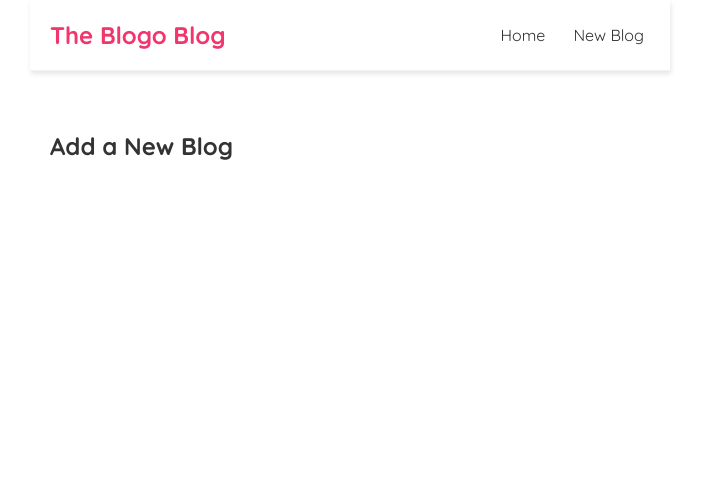
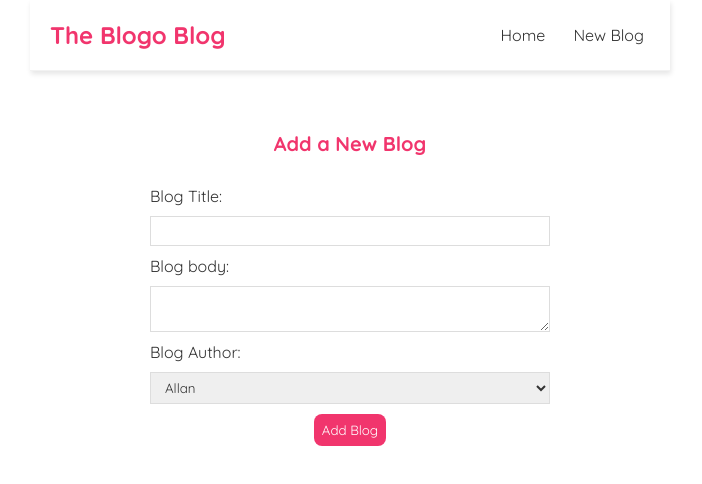
Before and after one commit to Allanetizen/Blogo, a React (Create React App) app: page /create in a window 1280 px wide. Shown: the top 484 px of the page, without its empty margins (290-992 px from the left). Built offline with nearby package versions, Linux system fonts and the light colour scheme; the HTML template or start-up script is replaced by a standard one.

Commit message:
controlled input forms

```diff
--- a/src/Create.js
+++ b/src/Create.js
@@ -1,9 +1,22 @@
 const Create = () => {
-    return (
-        <div className="create">
-            <h2>Add a New Blog</h2>
-        </div>
-      );
-}
+  return (
+    <div className="create">
+      <h2>Add a New Blog</h2>
+      <form>
+        <label>Blog Title:</label>
+        <input type="text" required></input>
+        <label>Blog body:</label>
+        <textarea required></textarea>
+        <label>Blog Author:</label>
+        <select>
+          <option value="Allan">Allan</option>
+          <option value="Tommy">Tommy</option>
+
+        </select>
+        <button>Add Blog</button>
+      </form>
+    </div>
+  );
+};
 
 export default Create;
--- a/src/index.css
+++ b/src/index.css
@@ -69,3 +69,35 @@
   border-radius: 8px;
   cursor: pointer;
 }
+
+/* create new blog form */
+.create {
+  max-width: 400px;
+  margin: 0 auto;
+  text-align: center;
+}
+.create label {
+  text-align: left;
+  display: block;
+}
+.create h2 {
+  font-size: 20px;
+  color: #f1356d;
+  margin-bottom: 30px;
+}
+.create input, .create textarea, .create select {
+  width: 100%;
+  padding: 6px 10px;
+  margin: 10px 0;
+  border: 1px solid #ddd;
+  box-sizing: border-box;
+  display: block;
+}
+.create button {
+  background: #f1356d;
+  color: #fff;
+  border: 0;
+  padding: 8px;
+  border-radius: 8px;
+  cursor: pointer;
+}
```
